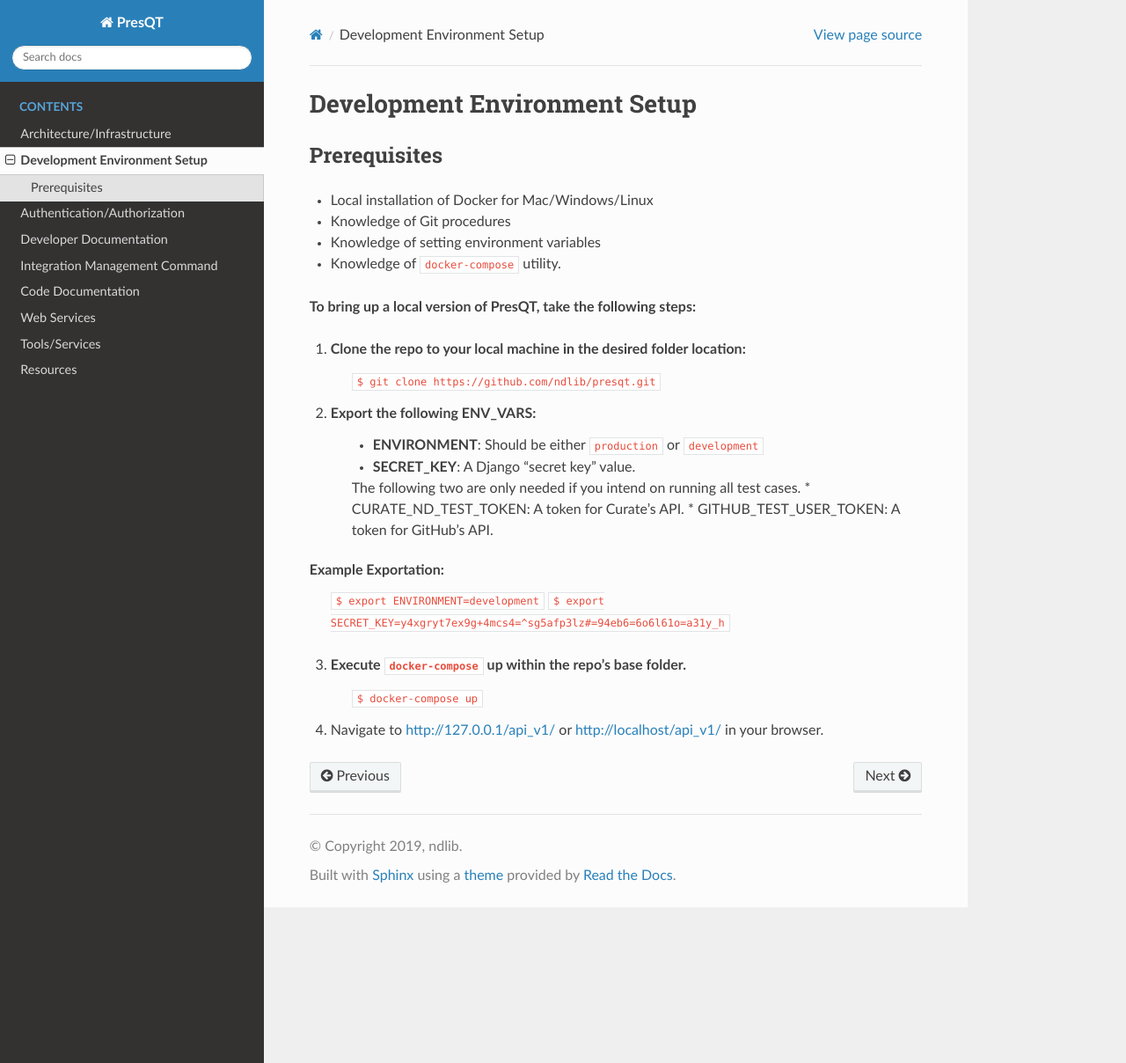
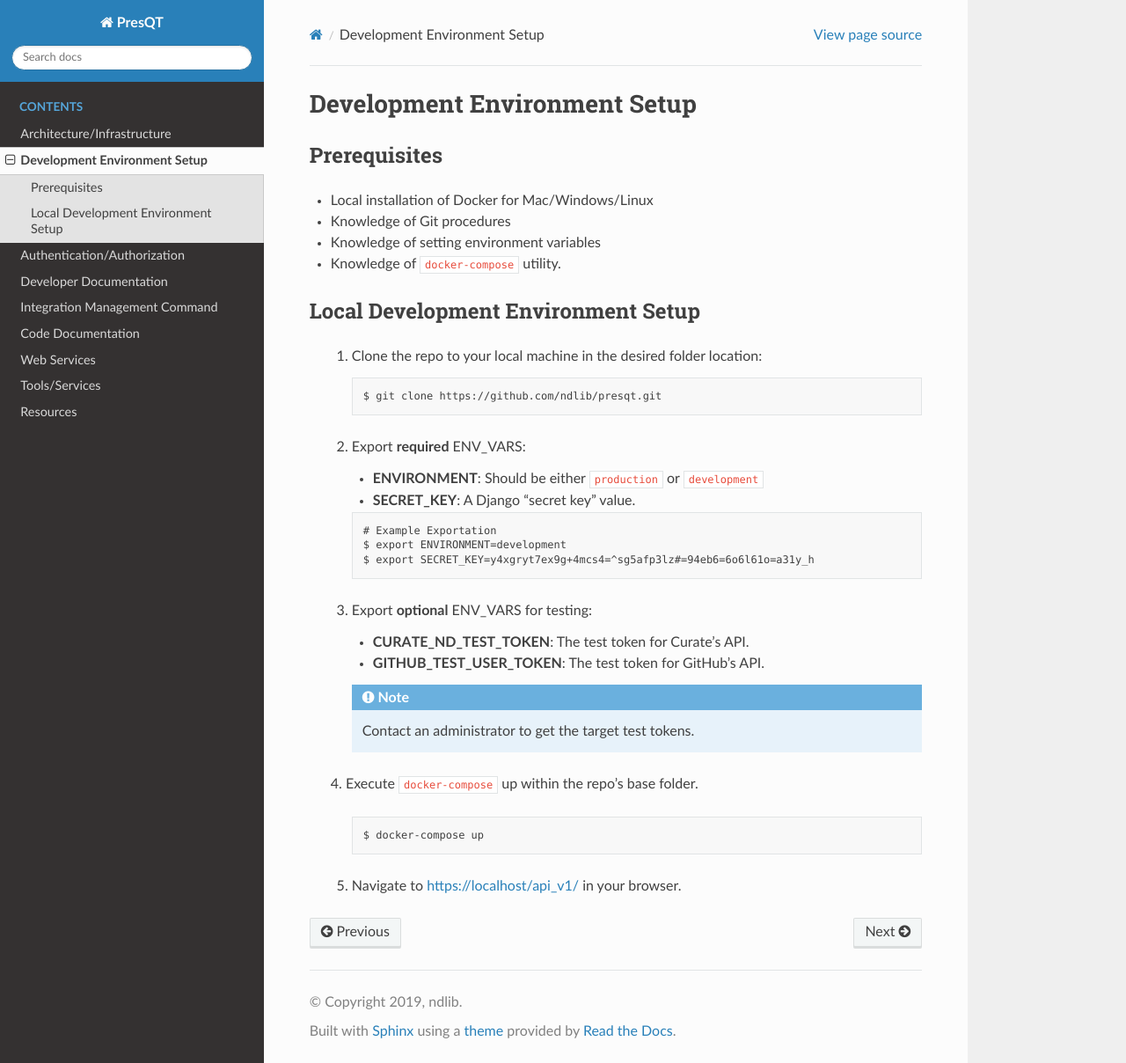
Before and after one commit to Lucy-Family-Institute/presqt, a Sphinx documentation site: the page built from documentation/development_environment_setup.rst, in a window 1280 px wide and 1208 px high. Shown: the whole window at 88% size. Built offline with Sphinx 7.4.7 and the Read the Docs theme 2.0.0, drawn with Linux system fonts in a browser that asks for light colours.

Commit message:
Updated development_environment_setup

```diff
--- a/documentation/development_environment_setup.rst
+++ b/documentation/development_environment_setup.rst
@@ -8,25 +8,34 @@
 * Knowledge of setting environment variables
 * Knowledge of ``docker-compose`` utility.
 
-**To bring up a local version of PresQT, take the following steps:**
+Local Development Environment Setup
++++++++++++++++++++++++++++++++++++
+ 1. Clone the repo to your local machine in the desired folder location:
 
-1. Clone the repo to your local machine in the desired folder location:
-    ``$ git clone https://github.com/ndlib/presqt.git``
-2. Export the following ENV_VARS:
+    .. parsed-literal::
+        $ git clone https://github.com/ndlib/presqt.git
+
+ 2. Export **required** ENV_VARS:
+
     * **ENVIRONMENT**: Should be either ``production`` or ``development``
     * **SECRET_KEY**: A Django "secret key" value.
 
-    The following two are only needed if you intend on running all test cases.
-    * CURATE_ND_TEST_TOKEN: A token for Curate's API.
-    * GITHUB_TEST_USER_TOKEN: A token for GitHub's API.
+    .. parsed-literal::
+        # Example Exportation
+        $ export ENVIRONMENT=development
+        $ export SECRET_KEY=y4xgryt7ex9g+4mcs4=^sg5afp3lz#=94eb6=6o6l61o=a31y_h
 
-Example Exportation:
-    ``$ export ENVIRONMENT=development``
-    ``$ export SECRET_KEY=y4xgryt7ex9g+4mcs4=^sg5afp3lz#=94eb6=6o6l61o=a31y_h``
+ 3. Export **optional** ENV_VARS for testing:
 
-3. Execute ``docker-compose`` up within the repo's base folder.
-    ``$ docker-compose up``
-4. Navigate to http://127.0.0.1/api_v1/ or http://localhost/api_v1/ in your browser.
+    * **CURATE_ND_TEST_TOKEN**: The test token for Curate's API.
+    * **GITHUB_TEST_USER_TOKEN**: The test token for GitHub's API.
 
-.. toctree::
-   :maxdepth: 3
+    .. Note::
+        Contact an administrator to get the target test tokens.
+
+ |  4. Execute ``docker-compose`` up within the repo's base folder.
+
+     .. parsed-literal::
+        $ docker-compose up
+
+ 5. Navigate to https://localhost/api_v1/ in your browser.
```
Also changed, not shown: 6 other files.
